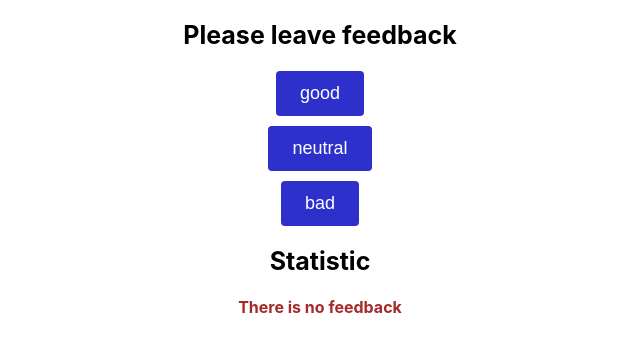
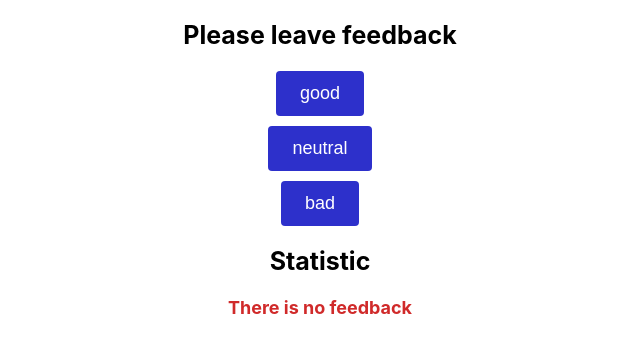
Before and after one commit to Alona1366/goit-react-hw-02-feedback, a React (Create React App) app: page / in a window 1280 px wide. Shown: the top 352 px of the page, without its empty margins (320-960 px from the left). Built offline with nearby package versions, Linux system fonts and the light colour scheme.

Commit message:
update notification module

```diff
--- a/src/components/Notification/Notification.module.css
+++ b/src/components/Notification/Notification.module.css
@@ -1,6 +1,6 @@
 .notification__message {
     text-align: center;
-    font-size: medium;
-    color: brown;
+    font-size: 18px;
+    color: rgb(208, 42, 42);
     font-weight: bold;
   }
```
